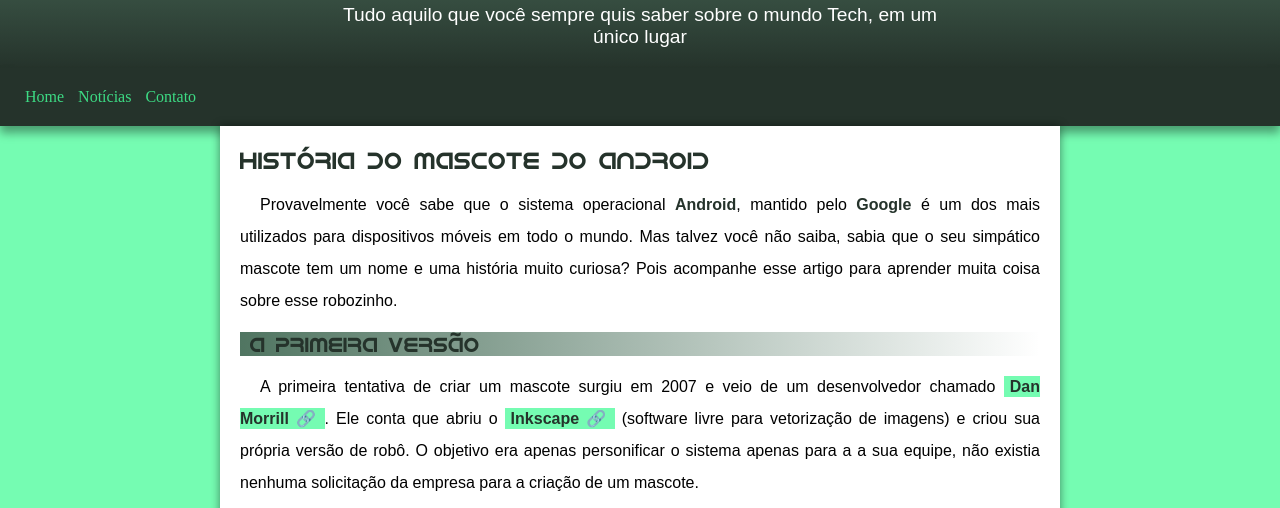
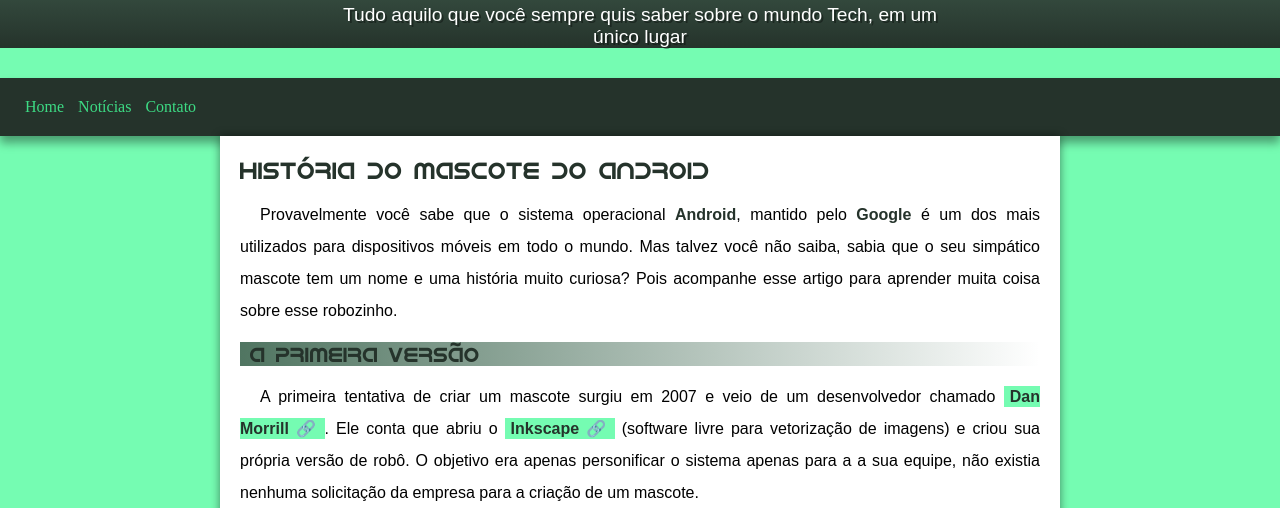
Before and after one commit to CarmemLima/projeto-android, a plain HTML site: page index.html in a window 1280 px wide. Shown: the part 103-611 px from the top of the page. Drawn offline with Linux system fonts and the light colour scheme.

Commit message:
header p

```diff
--- a/estilo/style.css
+++ b/estilo/style.css
@@ -53,14 +53,17 @@
 }
 
 header>p{
+    font-family: var(--fonte-padrao);
+    font-size: 1.2em;
     color: white;
-    padding-bottom: 20px;
-    margin: auto;
+    max-width: 600px;
     padding-left: 10px;
     padding-right: 10px;
-    font-family: var(--fonte-padrao);
-    font-size: 1.2em;
-    max-width: 600px;
+    margin: auto;
+    margin-bottom: 30px;
+    text-shadow: 2px 2px 0px rgba(0, 0, 0, 0.367);
+
+
     text-shadow: 2px 2px 0px gba(0, 0, 0, 0.3);
 
 
```
